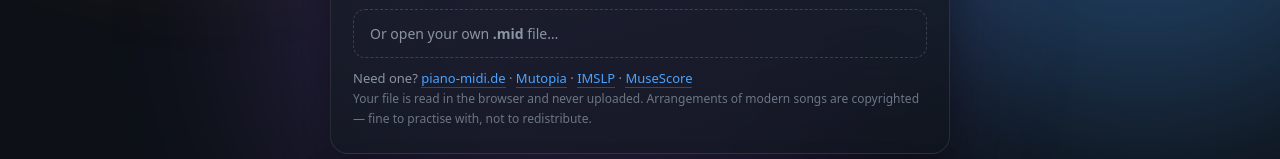
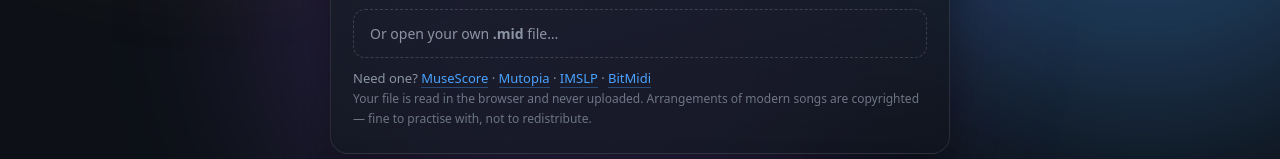
Before and after one commit to Srijan-Ratrey/piano-coach, a website built with Vite: page web/index.html in a window 1280 px wide. Shown: the part 639-798 px from the top of the page. Built offline with nearby package versions, Linux system fonts and the light colour scheme.

Commit message:
Drop the dead piano-midi.de link
Reported broken, and it is worse than broken: it serves no HTTPS at all
and returns 418 even to a browser user agent. Linking plain HTTP from a
deployed HTTPS page is mixed content, so it could not stay regardless of
whether the host came back.

Replaced with MuseScore and BitMidi. All four links now verified 200 over
HTTPS (MuseScore answers 403 to curl — Cloudflare bot filtering — and
loads normally in a browser).

Co-Authored-By: Claude Opus 5 (1M context) <noreply@anthropic.com>

```diff
--- a/web/index.html
+++ b/web/index.html
@@ -35,10 +35,10 @@
           <span>Or open your own <strong>.mid</strong> file&hellip;</span>
         </label>
         <p class="hint sources">
-          Need one? <a href="http://www.piano-midi.de/" target="_blank" rel="noopener">piano-midi.de</a>
+          Need one? <a href="https://musescore.com/sheetmusic" target="_blank" rel="noopener">MuseScore</a>
           &middot; <a href="https://www.mutopiaproject.org/" target="_blank" rel="noopener">Mutopia</a>
           &middot; <a href="https://imslp.org/" target="_blank" rel="noopener">IMSLP</a>
-          &middot; <a href="https://musescore.com/sheetmusic" target="_blank" rel="noopener">MuseScore</a>
+          &middot; <a href="https://bitmidi.com/" target="_blank" rel="noopener">BitMidi</a>
           <br />
           <span class="dimmer">Your file is read in the browser and never uploaded. Arrangements of
           modern songs are copyrighted &mdash; fine to practise with, not to redistribute.</span>
```
Also changed, not shown: web/README.md.
